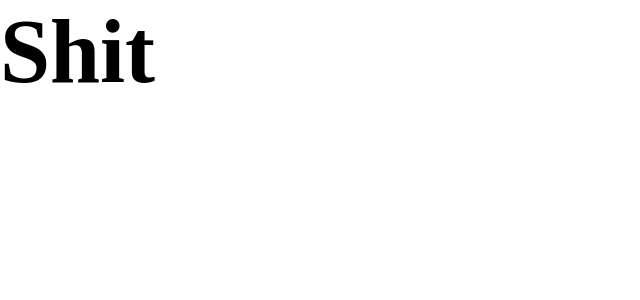
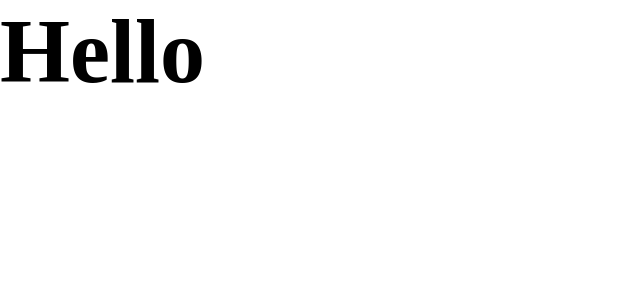
Before and after one commit to VladyslavHimself/PomodoroApp, a React (Create React App) app: page / in a window 1280 px wide. Shown: the top 300 px of the page, without its empty margins (0-640 px from the left). Built offline with nearby package versions, Linux system fonts and the light colour scheme.

Commit message:
refactored eslint

```diff
--- a/src/components/App/App.tsx
+++ b/src/components/App/App.tsx
@@ -3,9 +3,9 @@ import React from 'react';
 import classes from './app.module.scss';
 
 function App() {
-    return (
-        <h1 className={classes.App}>Shit</h1>
-    );
+  return (
+    <h1 className={classes.App}>Hello</h1>
+  );
 }
 
 export default App;
--- a/src/index.tsx
+++ b/src/index.tsx
@@ -1,10 +1,10 @@
 import React from 'react';
 import ReactDOM from 'react-dom';
-import reportWebVitals from './reportWebVitals';
-
 import './index.scss';
 import App from './components/App/App';
 
+const application = (
+  <App />
+);
 
-ReactDOM.render(<App />,document.getElementById('root'));
-reportWebVitals();
+ReactDOM.render(application, document.getElementById('root'));
--- a/src/reportWebVitals.ts
+++ /dev/null
@@ -1,15 +0,0 @@
-import { ReportHandler } from 'web-vitals';
-
-const reportWebVitals = (onPerfEntry?: ReportHandler) => {
-  if (onPerfEntry && onPerfEntry instanceof Function) {
-    import('web-vitals').then(({ getCLS, getFID, getFCP, getLCP, getTTFB }) => {
-      getCLS(onPerfEntry);
-      getFID(onPerfEntry);
-      getFCP(onPerfEntry);
-      getLCP(onPerfEntry);
-      getTTFB(onPerfEntry);
-    });
-  }
-};
-
-export default reportWebVitals;
```
